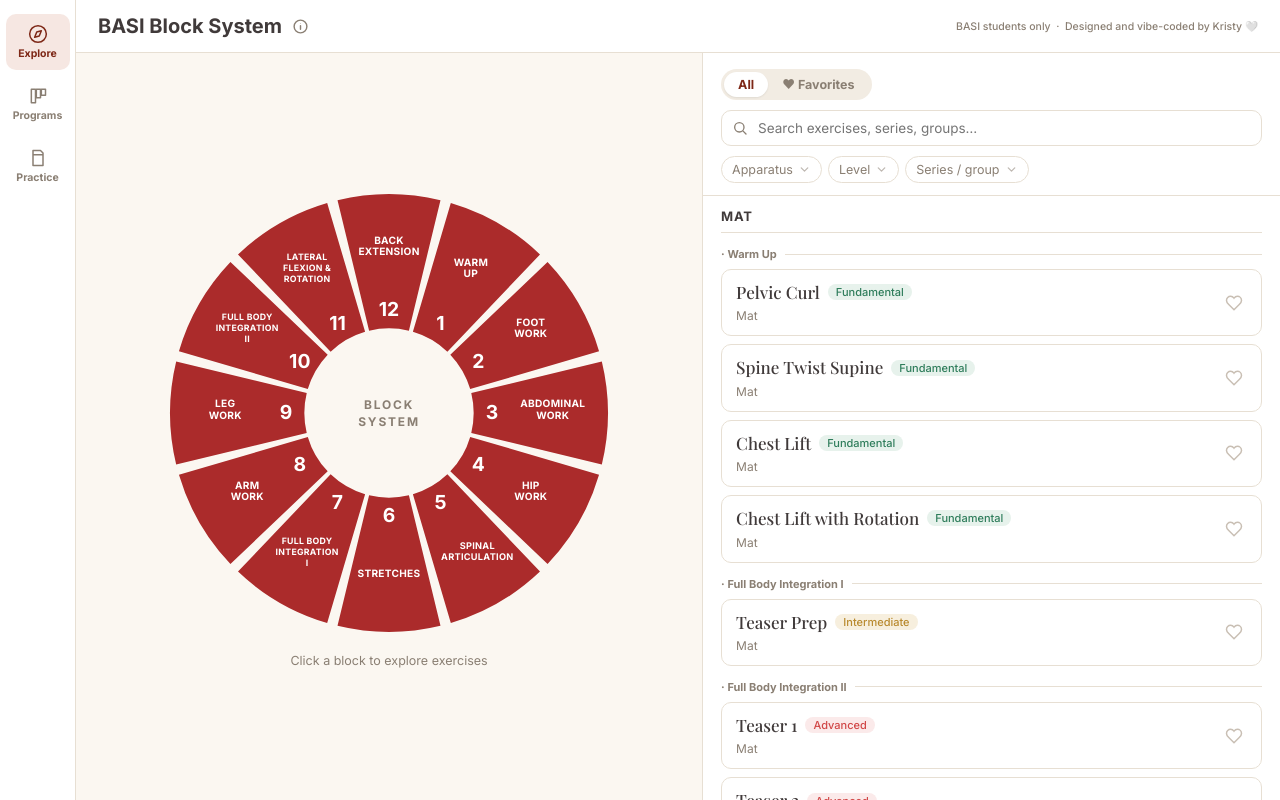
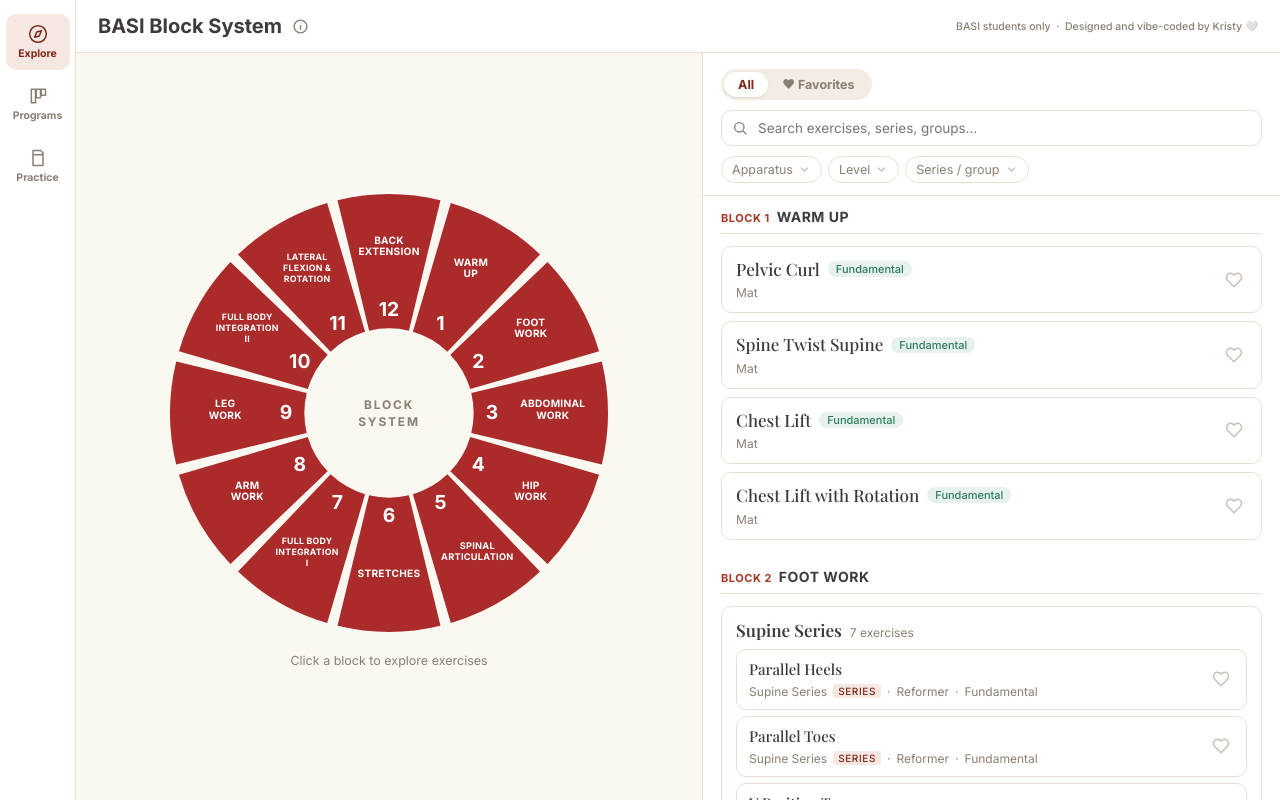
Before and after one commit to its-kristyc/block-learning, a React (Vite) app: page / in a window 1280 px wide. Built offline with nearby package versions, Linux system fonts and the light colour scheme; a web font is replaced by a local one.

Commit message:
Revert to block headers in all view, apparatus sorted but unlabelled
All view: block headers only, exercises sorted apparatus > level within each
block, no apparatus sub-header (card second line carries that info).
Block selected: apparatus sub-headers with 24px gap, no block header.

```diff
--- a/src/features/explore/SeriesGroupedList.jsx
+++ b/src/features/explore/SeriesGroupedList.jsx
@@ -14,23 +14,16 @@
 }
 
 function blockName(n) {
-  if (n === 13) return 'Foundation';
-  return BLOCKS[n - 1] ?? `Block ${n}`;
+  if (n === 13) return { num: '1.1', name: 'Foundation' };
+  return { num: String(n), name: BLOCKS[n - 1] ?? `Block ${n}` };
 }
 
-function sortList(list, apparatusFirst) {
+function sortList(list) {
   return [...list].sort((a, b) => {
-    if (apparatusFirst) {
-      const ad = apparatusRank(a.apparatus) - apparatusRank(b.apparatus);
-      if (ad !== 0) return ad;
-      const bd = blockRank(a.block) - blockRank(b.block);
-      if (bd !== 0) return bd;
-    } else {
     const bd = blockRank(a.block) - blockRank(b.block);
     if (bd !== 0) return bd;
     const ad = apparatusRank(a.apparatus) - apparatusRank(b.apparatus);
     if (ad !== 0) return ad;
-    }
     return levelRank(a.level) - levelRank(b.level);
   });
 }
@@ -94,17 +87,6 @@
   );
 }
 
-function BlockDivider({ name }) {
-  return (
-    <div style={{ display: 'flex', alignItems: 'center', gap: 8, margin: '14px 0 8px' }}>
-      <span style={{ fontSize: 11, fontWeight: 700, color: C.muted, whiteSpace: 'nowrap' }}>
-        · {name}
-      </span>
-      <div style={{ flex: 1, height: 1, background: C.line }} />
-    </div>
-  );
-}
-
 function groupByApparatus(list) {
   const seen = [];
   list.forEach(e => { if (!seen.includes(e.apparatus)) seen.push(e.apparatus); });
@@ -115,11 +97,11 @@
 export function SeriesGroupedList({ list, user, toggleFav, openFrom, groupByBlock }) {
   if (!list.length) return <Empty msg="No exercises match these filters." />;
 
-  const sorted = sortList(list, groupByBlock);
+  const sorted = sortList(list);
   const allIds = sorted.map(e => e.id);
 
   if (!groupByBlock) {
-    // Block selected — apparatus sections with more breathing room
+    // Block selected — apparatus sub-headers, no block header
     return (
       <div style={{ display: 'flex', flexDirection: 'column', gap: 24 }}>
         {groupByApparatus(sorted).map(({ apparatus, items }) => (
@@ -140,27 +122,29 @@
     );
   }
 
-  // All view — apparatus first, block as subtle in-list divider
-  return (
-    <div style={{ display: 'flex', flexDirection: 'column', gap: 28 }}>
-      {groupByApparatus(sorted).map(({ apparatus, items }) => {
-        const blockNums = [...new Set(items.map(e => e.block))]
+  // All view — block headers, exercises sorted by apparatus within, no apparatus sub-header
+  const blockNums = [...new Set(sorted.map(e => e.block))]
     .sort((a, b) => blockRank(a) - blockRank(b));
 
   return (
-          <div key={apparatus}>
-            <div style={{
-              fontSize: 13, fontWeight: 800, textTransform: 'uppercase',
-              letterSpacing: 0.8, color: C.ink, paddingBottom: 8,
-              borderBottom: `1px solid ${C.line}`,
-            }}>
-              {apparatus}
-            </div>
-            {blockNums.map((n, i) => {
-              const blockItems = items.filter(e => e.block === n);
+    <div style={{ display: 'flex', flexDirection: 'column', gap: 28 }}>
+      {blockNums.map(n => {
+        const { num, name } = blockName(n);
+        const blockItems = sorted.filter(e => e.block === n);
         return (
           <div key={n}>
-                  <BlockDivider name={blockName(n)} />
+            <div style={{
+              display: 'flex', alignItems: 'baseline', gap: 7,
+              paddingBottom: 8, borderBottom: `1px solid ${C.line}`,
+              marginBottom: 12,
+            }}>
+              <span style={{ fontSize: 11, fontWeight: 800, color: C.red, letterSpacing: 0.5 }}>
+                BLOCK {num}
+              </span>
+              <span style={{ fontSize: 14, fontWeight: 800, textTransform: 'uppercase', letterSpacing: 0.5, color: C.ink }}>
+                {name}
+              </span>
+            </div>
             <CollectionSegments
               segments={toCollectionSegments(blockItems)} allIds={allIds}
               user={user} toggleFav={toggleFav} openFrom={openFrom}
@@ -170,7 +154,4 @@
       })}
     </div>
   );
-      })}
-    </div>
-  );
 }
```
Lines whose indentation alone changed are shown as unchanged.
